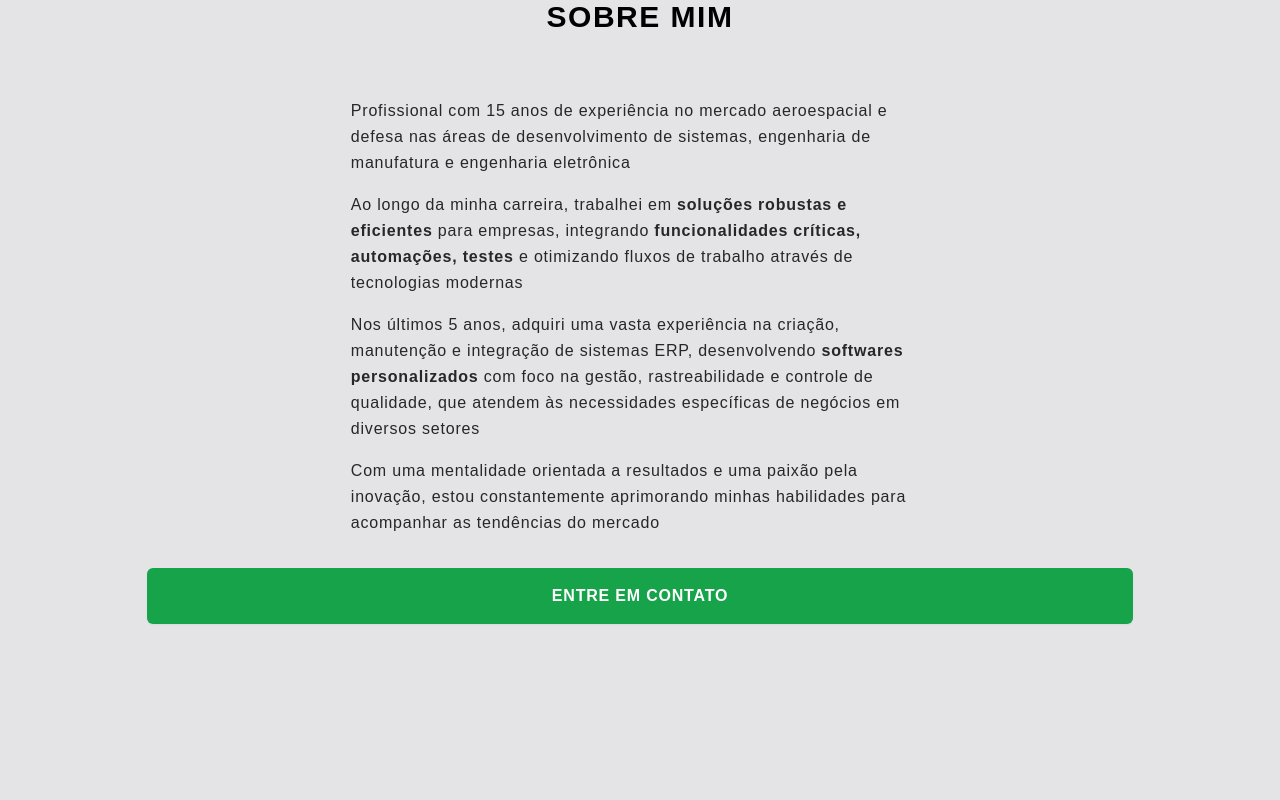
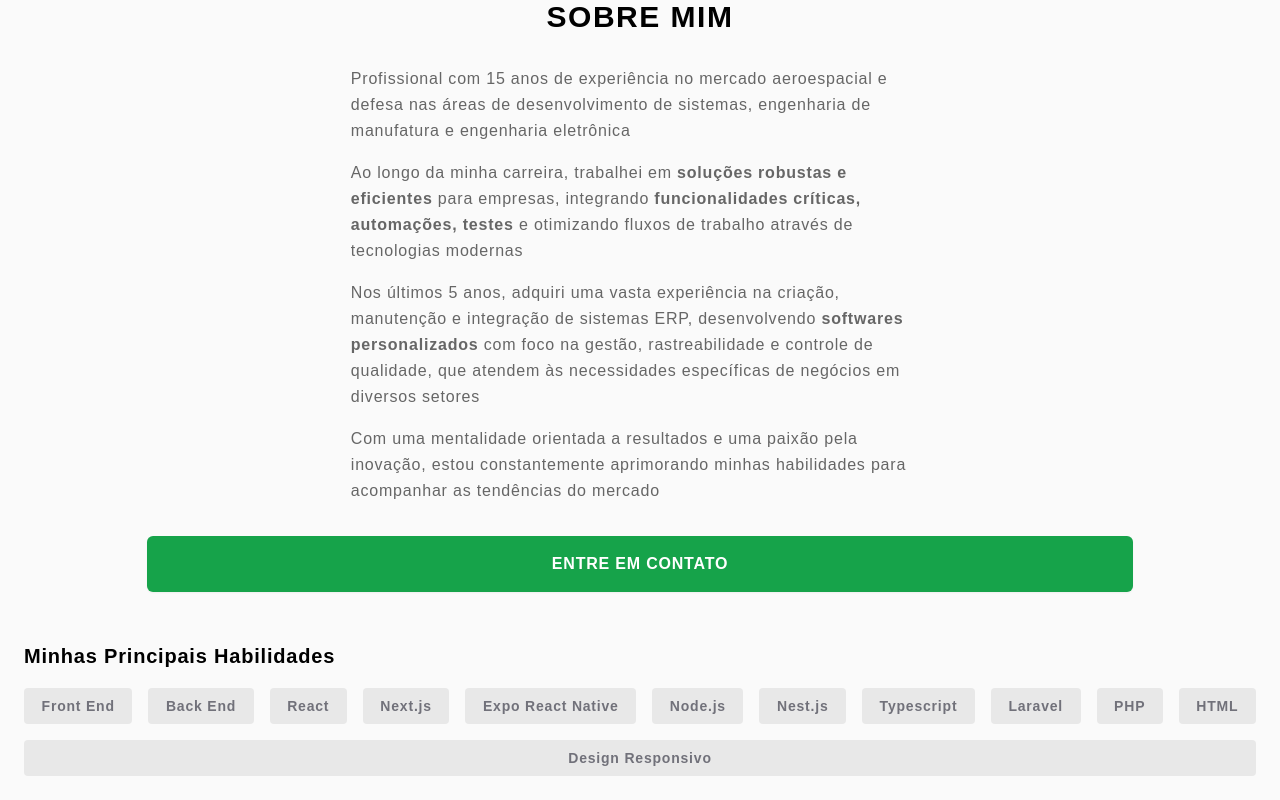
Before and after one commit to thiagoelias99/portfolio, a React (Vite) app in the folder v2/: page / in a window 1280 px wide. Shown: the part 715-1515 px from the top of the page. Before the commit the page ends 1363 px from the top, so only its background shows below. Built offline with nearby package versions, Linux system fonts and the light colour scheme.

Commit message:
skills section

```diff
--- a/v2/src/components/typography/index.tsx
+++ b/v2/src/components/typography/index.tsx
@@ -10,6 +10,15 @@ export function SectionPrimaryTitle({ children, className, ...rest }: ComponentP
   )
 }
 
+export function SectionSecondaryTitle({ children, className, ...rest }: ComponentProps<'h3'>) {
+  return (
+    <h3
+      className={cn("text-hero-foreground text-xl font-bold w-full text-start leading-relaxed", className)}
+      {...rest}
+    >{children}</h3>
+  )
+}
+
 export function SectionParagraph({ children, className, ...rest }: ComponentProps<'p'>) {
   return (
     <p
--- a/v2/src/index.css
+++ b/v2/src/index.css
@@ -8,9 +8,9 @@ body {
 
 @layer base {
   :root {
-    --background: 240 5.9% 90%; /* #e4e4e7 */
-    --foreground: 240 3.7% 15.9%; /* #27272a */
-    --hero: 240 4.9% 83.9%; /* #d4d4d8 */
+    --background: 0 0% 98%; /* #FAFAFA */
+    --foreground: 0 0% 40%; /* #666666 */
+    --hero: 0 0% 95%; /* #F2F2F2 */
     --hero-foreground: 0 0% 0%; /* #000000 */
     --card: 0 0% 98%%; /* #fafafa */
     --card-foreground: 240 3.7% 15.9%; /* #27272a */
@@ -20,7 +20,7 @@ body {
     --primary-foreground: 0 0% 100%; /* #ffffff */
     --secondary: 240 4.8% 95.9%; /* #D9D9E2 */
     --secondary-foreground: 240 5.9% 10%; /* #1A1A1A */
-    --muted: 240 4.8% 95.9%; /* #D9D9E2 */
+    --muted: 0 0% 91%; /* #E7E7E7 */
     --muted-foreground: 240 3.8% 46.1%; /* #8A8A8A */
     --accent: 240 4.8% 95.9%; /* #D9D9E2 */
     --accent-foreground: 240 5.9% 10%; /* #1A1A1A */
--- a/v2/src/sections/about/index.tsx
+++ b/v2/src/sections/about/index.tsx
@@ -1,12 +1,13 @@
 import LinkButton from "../../components/link"
 import Section from "../../components/section"
-import { SectionParagraph, SectionPrimaryTitle } from "../../components/typography"
+import { SectionParagraph, SectionPrimaryTitle, SectionSecondaryTitle } from "../../components/typography"
+import Skill from "./skill"
 
 export default function AboutSection() {
   return (
     <Section
       id="sobre">
-      <SectionPrimaryTitle>Sobre mim</SectionPrimaryTitle>
+      <SectionPrimaryTitle className="pb-2">Sobre mim</SectionPrimaryTitle>
       <SectionParagraph>
         Profissional com 15 anos de experiência no mercado aeroespacial e defesa nas
         áreas de desenvolvimento de sistemas, engenharia de manufatura e engenharia eletrônica
@@ -22,6 +23,23 @@ export default function AboutSection() {
         Com uma mentalidade orientada a resultados e uma paixão pela inovação, estou constantemente aprimorando minhas habilidades para acompanhar as tendências do mercado
       </SectionParagraph>
       <LinkButton href="#contato">Entre em contato</LinkButton>
+      <SectionSecondaryTitle
+        className="pt-8"
+      >Minhas Principais Habilidades</SectionSecondaryTitle>
+      <ul className="w-full flex justify-start flex-wrap gap-4">
+        <Skill>Front End</Skill>
+        <Skill>Back End</Skill>
+        <Skill>React</Skill>
+        <Skill>Next.js</Skill>
+        <Skill>Expo React Native</Skill>
+        <Skill>Node.js</Skill>
+        <Skill>Nest.js</Skill>
+        <Skill>Typescript</Skill>
+        <Skill>Laravel</Skill>
+        <Skill>PHP</Skill>
+        <Skill>HTML</Skill>
+        <Skill>Design Responsivo</Skill>
+      </ul>
     </Section>
   )
 }
--- /dev/null
+++ b/v2/src/sections/about/skill.tsx
@@ -0,0 +1,13 @@
+import { ComponentProps } from "react"
+import { cn } from "../../utils"
+
+export default function Skill({ children, className, ...rest }: ComponentProps<'li'>) {
+  return (
+    <li
+      className={cn("text-sm font-bold bg-muted text-muted-foreground px-4 py-2 rounded flex-grow text-center", className)}
+      {...rest}
+    >
+      {children}
+    </li>
+  )
+}
```
